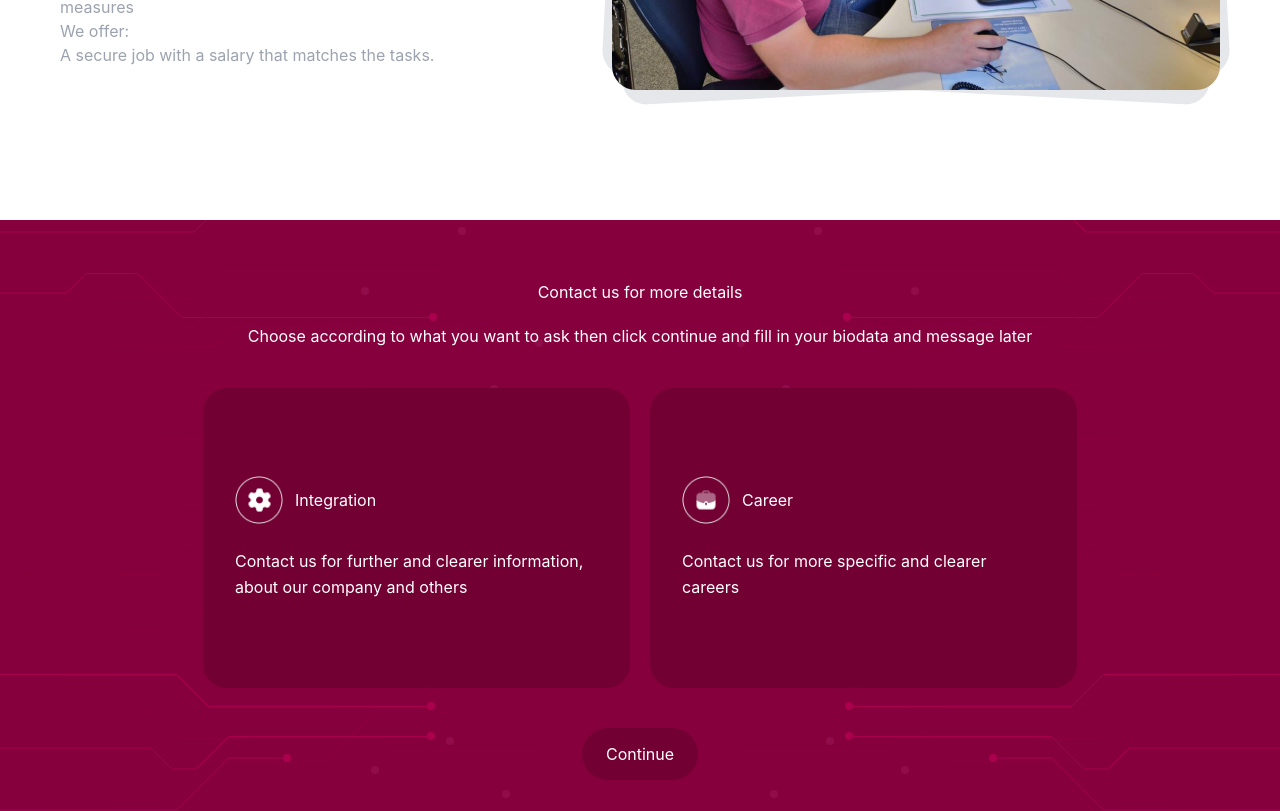
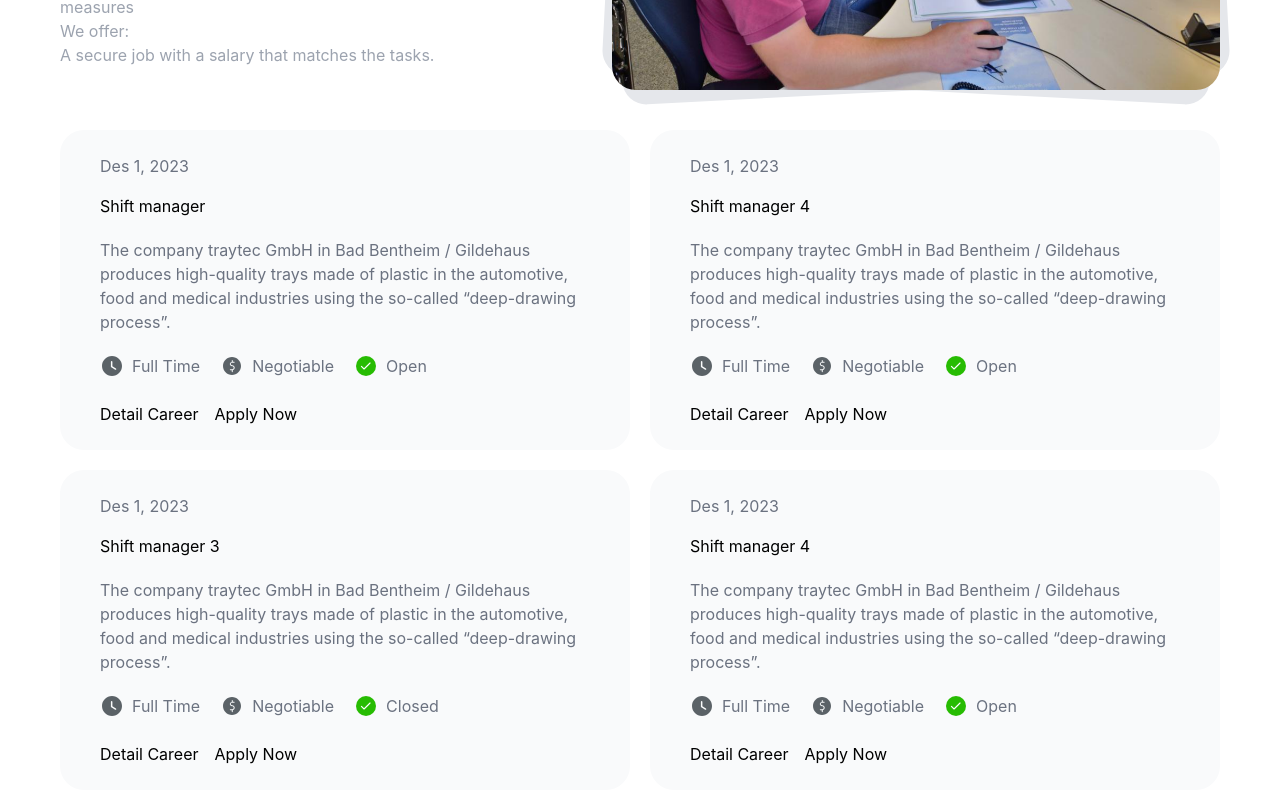
Before and after one commit to anggipras/traytec-mono, a Next.js app in the folder apps/web/: page /career/education in a window 1280 px wide. Shown: the part 780-1591 px from the top of the page. Built offline with nearby package versions, Linux system fonts and the light colour scheme.

Commit message:
Add: education list with application card component

```diff
--- /dev/null
+++ b/apps/web/modules/career/components/education/education-list.tsx
@@ -0,0 +1,33 @@
+import React from "react";
+import ApplicationCard from "@/modules/common/components/card/application";
+
+interface EducationData {
+  educationList: {
+    createdDate: string;
+    title: string;
+    desc: string;
+    slug: string;
+    detail: { job_position: string; salary: string; vacant: string };
+  }[];
+}
+
+const EducationList = ({ ...props }: EducationData) => {
+  return (
+    <div className="grid medium:grid-cols-2 mt-6 medium:mt-10 gap-6 medium:gap-5">
+      {props.educationList.map((val, idx) => (
+        <ApplicationCard
+          buttonposition="justify-start"
+          createdDate={val.createdDate}
+          desc={val.desc}
+          detail={val.detail}
+          detailPath={`/career/education/${val.slug}`}
+          key={idx}
+          parentflex="flex-col"
+          title={val.title}
+        />
+      ))}
+    </div>
+  );
+};
+
+export default EducationList;
--- a/apps/web/modules/career/templates/education.tsx
+++ b/apps/web/modules/career/templates/education.tsx
@@ -1,10 +1,61 @@
-import React from "react";
+import React, { useMemo } from "react";
+import EducationList from "../components/education/education-list";
 import SubHeader from "@/modules/common/components/sub-header";
 import LayoutContainer from "@/modules/layout/components/layout-container";
 import SectionHeader from "@/modules/common/components/section-header";
 import DescriptionHeading from "@/modules/common/section/description-heading";
 
 const EducationTemplate = () => {
+  const educationList = useMemo(
+    () => [
+      {
+        createdDate: "Des 1, 2023",
+        title: "Shift manager",
+        desc: "The company traytec GmbH in Bad Bentheim / Gildehaus produces high-quality trays made of plastic in the automotive, food and medical industries using the so-called “deep-drawing process”.",
+        slug: "education-1",
+        detail: {
+          job_position: "full time",
+          salary: "negotiable",
+          vacant: "open",
+        },
+      },
+      {
+        createdDate: "Des 1, 2023",
+        title: "Shift manager 4",
+        desc: "The company traytec GmbH in Bad Bentheim / Gildehaus produces high-quality trays made of plastic in the automotive, food and medical industries using the so-called “deep-drawing process”.",
+        slug: "education-2",
+        detail: {
+          job_position: "full time",
+          salary: "negotiable",
+          vacant: "open",
+        },
+      },
+      {
+        createdDate: "Des 1, 2023",
+        title: "Shift manager 3",
+        desc: "The company traytec GmbH in Bad Bentheim / Gildehaus produces high-quality trays made of plastic in the automotive, food and medical industries using the so-called “deep-drawing process”.",
+        slug: "education-3",
+        detail: {
+          job_position: "full time",
+          salary: "negotiable",
+          vacant: "closed",
+        },
+      },
+      {
+        createdDate: "Des 1, 2023",
+        title: "Shift manager 4",
+        desc: "The company traytec GmbH in Bad Bentheim / Gildehaus produces high-quality trays made of plastic in the automotive, food and medical industries using the so-called “deep-drawing process”.",
+        slug: "education-4",
+        detail: {
+          job_position: "full time",
+          salary: "negotiable",
+          vacant: "open",
+        },
+      },
+    ],
+    []
+  );
+
   const educationDesc = {
     title: "Description",
     description:
@@ -16,7 +67,7 @@ const EducationTemplate = () => {
     <>
       <SubHeader title="Education programs" />
       <LayoutContainer>
-        <div className="mt-20 mx-15 mb-32.5">
+        <div className="my-10 mx-6 medium:mt-20 medium:mx-15 medium:mb-32.5">
           <div className="mb-10">
             <SectionHeader
               desc="Provider of services for making trays, inserts, workpiece containers, lids, etc. for industry according to our wishes"
@@ -29,6 +80,7 @@ const EducationTemplate = () => {
             title={educationDesc.title}
             titleclass="typo-h4"
           />
+          <EducationList educationList={educationList} />
         </div>
       </LayoutContainer>
     </>
--- a/apps/web/modules/common/components/card/application.tsx
+++ b/apps/web/modules/common/components/card/application.tsx
@@ -1,3 +1,4 @@
+/* eslint-disable @typescript-eslint/no-unsafe-return -- disable require on return func */
 import Image from "next/image";
 import React from "react";
 import { useRouter } from "next/navigation";
@@ -8,14 +9,31 @@ type AppCardProps = {
   title: string;
   desc: string;
   detailPath: string;
+  parentflex?: "flex-col" | "flex-row";
+  buttonposition?: "justify-start" | "justify-end";
   detail: { job_position: string; salary: string };
 } & React.HTMLAttributes<HTMLDivElement>;
 
-const ApplicationCard = ({ ...props }: AppCardProps) => {
+const ApplicationCard = ({
+  parentflex = "flex-row",
+  buttonposition = "justify-end",
+  ...props
+}: AppCardProps) => {
   const router = useRouter();
 
+  const appCardIcon = (property: string): string => {
+    if (property === "job_position") {
+      return require("@/assets/images/icons/ic_clock.svg");
+    } else if (property === "salary") {
+      return require("@/assets/images/icons/ic_dollar.svg");
+    }
+    return require("@/assets/images/icons/ic_check_green.svg");
+  };
+
   return (
-    <div className="flex flex-col medium:flex-row justify-between items-center gap-6 medium:gap-0 p-6 medium:px-10 medium:py-6 rounded-3xl bg-gray-50 w-full">
+    <div
+      className={`flex flex-col medium:${parentflex} justify-between items-center gap-6 medium:gap-0 p-6 medium:px-10 medium:py-6 rounded-3xl bg-gray-50 w-full`}
+    >
       <div className="w-full">
         <div className="typo-copy-normal text-gray-500 mb-4">
           {props.createdDate}
@@ -29,11 +47,7 @@ const ApplicationCard = ({ ...props }: AppCardProps) => {
                 <Image
                   alt="ic-app-card"
                   className="w-full h-full"
-                  src={
-                    property === "job_position"
-                      ? require("@/assets/images/icons/ic_clock.svg")
-                      : require("@/assets/images/icons/ic_dollar.svg")
-                  }
+                  src={appCardIcon(property)}
                 />
               </div>
               <div className="typo-copy-normal text-gray-500 capitalize ml-2">
@@ -43,7 +57,9 @@ const ApplicationCard = ({ ...props }: AppCardProps) => {
           ))}
         </div>
       </div>
-      <div className="flex gap-4 justify-start medium:justify-end w-full">
+      <div
+        className={`flex gap-4 justify-start medium:${buttonposition} w-full mt-6`}
+      >
         <Button
           onClick={() => {
             router.push(props.detailPath);
```
Also changed, not shown: apps/web/assets/images/icons/ic_check_green.svg (added), apps/web/assets/images/icons/ic_close.svg (added).
